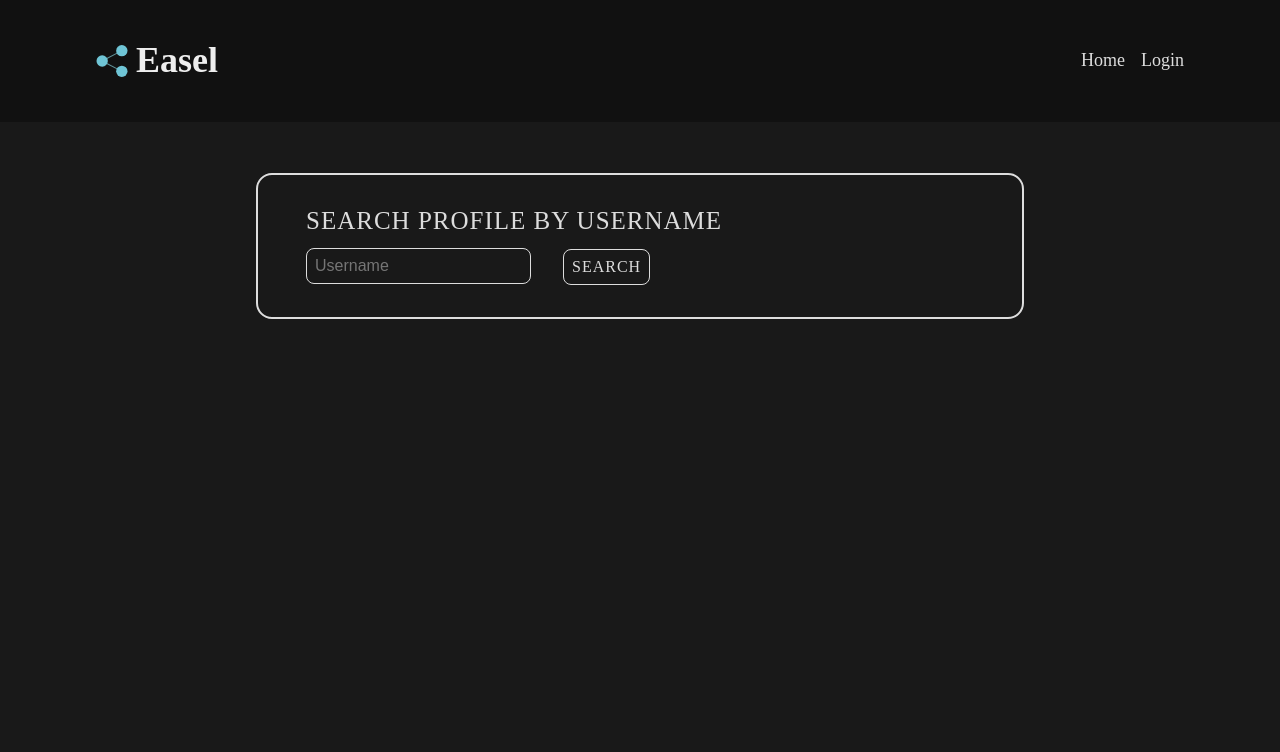
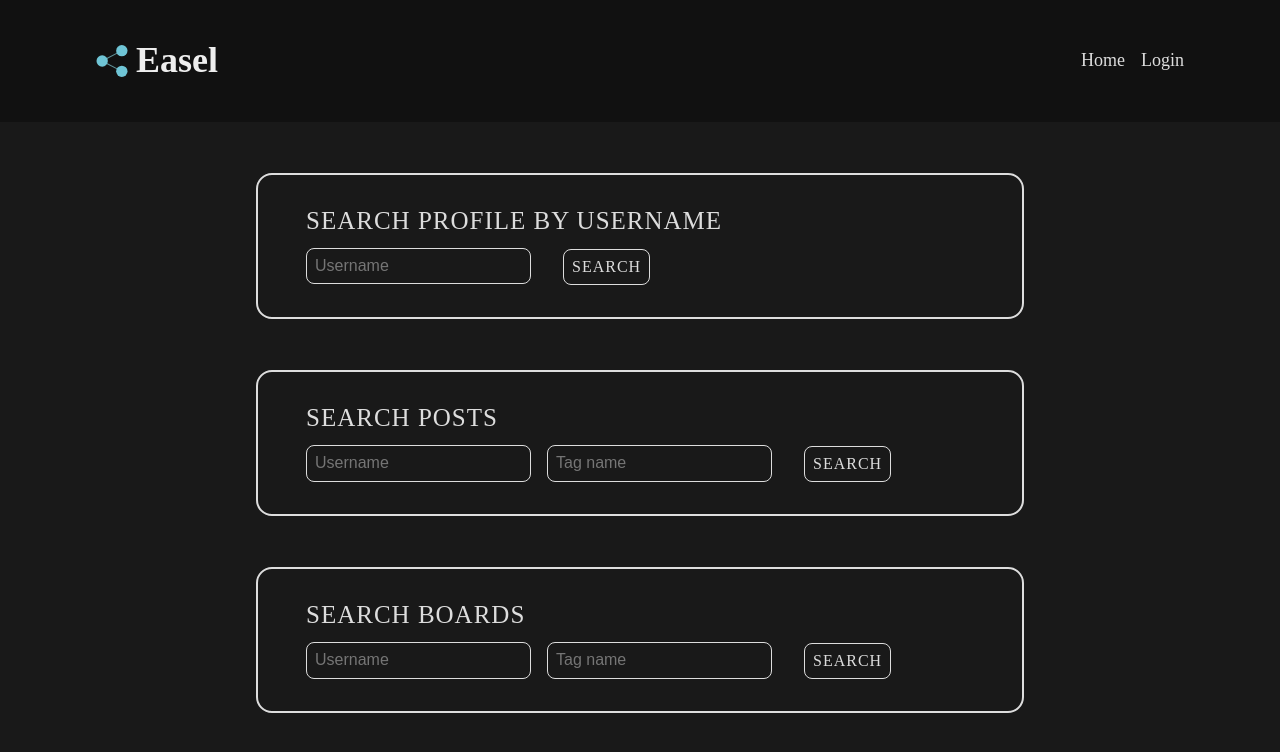
Before and after one commit to pc0808/easel-front, a Vue app: page /search in a window 1280 px wide. Shown: the top 752 px of the page. Built offline with nearby package versions, Linux system fonts and the light colour scheme; no server answers; a web font is replaced by a local one.

Commit message:
search done+project done

```diff
--- a/client/assets/main.css
+++ b/client/assets/main.css
@@ -83,6 +83,7 @@ button[type=submit]{
 }
 button[type=submit]:hover{
   background-color: aqua;
+  color: #191919;
   border: none;
   cursor: grab;
 }
--- /dev/null
+++ b/client/components/Board/BoardSearch.vue
@@ -0,0 +1,40 @@
+<script setup lang="ts">
+import { ref } from "vue";
+import router from "../../router";
+
+const author = ref("");
+const tagName = ref("");
+
+async function search(){
+  console.log("check:", author.value, tagName.value);
+  if(author.value || tagName.value){
+    router.push({name: "BoardList", params:{user: author.value, tagname: tagName.value}});
+  }
+}
+</script>
+
+<template>
+  <form @submit.prevent="search" class="profileBlock">
+    <fieldset>
+      <legend class="heading">Search Boards</legend>
+      <input type="text" style="padding: 0.5em;" v-model="author" placeholder="Username" />
+      <input type="text" style="padding: 0.5em;margin-left: 1em;" v-model="tagName" placeholder="Tag name" />
+      <button type="submit" style="padding: 0.5em;" class="pure-button" @onclick="search">Search</button>
+    </fieldset>
+  </form>
+</template>
+
+<style scoped>
+fieldset{
+  border: none;
+  padding: 0;
+  margin: 0;
+}
+legend{
+  text-transform: uppercase;
+}
+button{
+  color: #ddd;
+  margin-left: 2em;
+}
+</style>
--- a/client/components/Post/PostComponent.vue
+++ b/client/components/Post/PostComponent.vue
@@ -43,7 +43,6 @@ function boardPopup(){
 }
 async function addToBoard(board: Record<string, any>){
   loaded.value = false;
-  console.log("clicked");
   await addPostToBoard(board._id.toString(), post._id.toString());
   board.inBoard = true;
   loaded.value = true;
--- /dev/null
+++ b/client/components/Post/PostSearch.vue
@@ -0,0 +1,40 @@
+<script setup lang="ts">
+import { ref } from "vue";
+import router from "../../router";
+
+const author = ref("");
+const tagName = ref("");
+
+async function search(){
+  console.log("check:", author.value, tagName.value);
+  if(author.value || tagName.value){
+    router.push({name: "PostList", params:{user: author.value, tagname: tagName.value}});
+  }
+}
+</script>
+
+<template>
+  <form @submit.prevent="search" class="profileBlock">
+    <fieldset>
+      <legend class="heading">Search Posts</legend>
+      <input type="text" style="padding: 0.5em;" v-model="author" placeholder="Username" />
+      <input type="text" style="padding: 0.5em;margin-left: 1em;" v-model="tagName" placeholder="Tag name" />
+      <button type="submit" style="padding: 0.5em;" class="pure-button" @onclick="search">Search</button>
+    </fieldset>
+  </form>
+</template>
+
+<style scoped>
+fieldset{
+  border: none;
+  padding: 0;
+  margin: 0;
+}
+legend{
+  text-transform: uppercase;
+}
+button{
+  color: #ddd;
+  margin-left: 2em;
+}
+</style>
--- a/client/views/PostListView.vue
+++ b/client/views/PostListView.vue
@@ -15,7 +15,6 @@ const username = router.currentRoute._value.params.user;
 const tagName = router.currentRoute._value.params.tagname;
 let loaded = ref(false);
 let posts = ref<Array<Record<string, string>>>([]);
-console.log("username: ", username, "tagName: ", tagName);
 
 onBeforeMount( async() =>{
     if(tagName){
@@ -26,7 +25,6 @@ onBeforeMount( async() =>{
         //we only have the tag instances, so we must correlate the tag.content objectid
         //with the actual post (getting post by that objectid)
         for(const tag in tags){
-            console.log(tag);
             posts.value.push( await getPostID(tags[tag].content) );
         }
     } else if(username){ //ONLY AUTHOR
--- a/client/views/SearchView.vue
+++ b/client/views/SearchView.vue
@@ -1,10 +1,14 @@
 <script setup lang="ts">
+import BoardSearch from '../components/Board/BoardSearch.vue';
+import PostSearch from '../components/Post/PostSearch.vue';
 import ProfileSearch from '../components/Profile/ProfileSearch.vue';
 
 </script>
 <template>
 <main>
     <ProfileSearch />
+    <PostSearch />
+    <BoardSearch />
 </main>
 </template>
 <style scoped>
```
